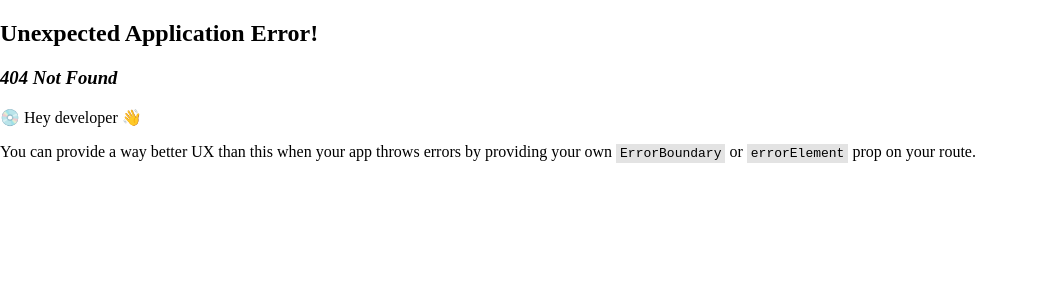
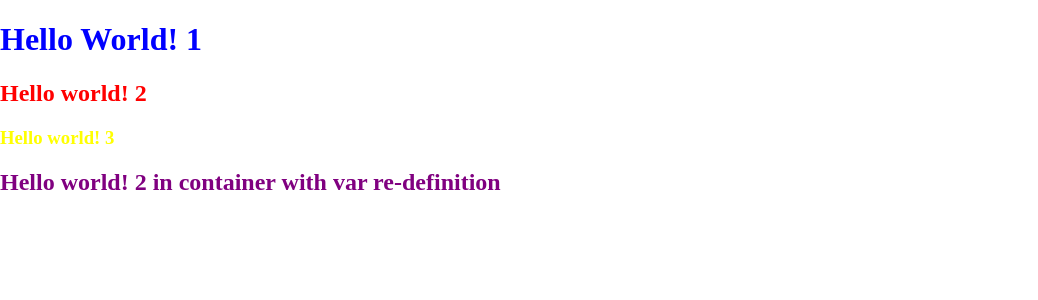
Before and after one commit to EMinasian/react-hands-on, a React (Vite) app: page /css-variables in a window 1280 px wide. Before the commit this address had no page. Shown: the top 300 px of the page, without its empty margins (0-1038 px from the left). Built offline with nearby package versions, Linux system fonts and the light colour scheme.

Commit message:
feat: css variables

```diff
--- a/src/main.jsx
+++ b/src/main.jsx
@@ -15,6 +15,7 @@ import CompoundComponents from "./routes/CompoundComponents";
 import ChildrenComponentsDesignPattern from "./routes/ChildrenComponentsDesignPattern";
 import ExposeFunctionalityThroughRef from "./routes/ExposeFunctionalityThroughRef";
 import BlobDownload from "./routes/BlobDownload";
+import CSSVariables from "./routes/CSSVariables";
 
 const router = createBrowserRouter([
   { path: "/", element: <StartPage /> },
@@ -31,6 +32,7 @@ const router = createBrowserRouter([
   { path: "/children-components-design-pattern", element: <ChildrenComponentsDesignPattern /> },
   { path: "/expose-functionality-through-ref", element: <ExposeFunctionalityThroughRef /> },
   { path: "/blob-download", element: <BlobDownload /> },
+  { path: "/css-variables", element: <CSSVariables /> },
 ]);
 
 ReactDOM.createRoot(document.getElementById("root")).render(
--- /dev/null
+++ b/src/routes/CSSVariables/CSSVariables.jsx
@@ -0,0 +1,14 @@
+import './styles.css'
+
+export default function CSSVariables() {
+  return (
+    <>
+      <h1>Hello World! 1</h1>
+      <h2>Hello world! 2</h2>
+      <h3>Hello world! 3</h3>
+      <div class='container'>
+        <h2>Hello world! 2 in container with var re-definition</h2>
+      </div>
+    </>
+  )
+}
--- /dev/null
+++ b/src/routes/CSSVariables/index.js
@@ -0,0 +1,3 @@
+import CSSVariables from "./CSSVariables";
+
+export default CSSVariables;
--- /dev/null
+++ b/src/routes/CSSVariables/styles.css
@@ -0,0 +1,19 @@
+:root{
+  --some-valid-color: red;
+}
+
+h1 {
+  color: blue;
+}
+
+h2 {
+  color: var(--some-valid-color)
+}
+
+h3 {
+  color: var(--non-existing-var, yellow)
+}
+
+.container {
+  --some-valid-color: purple;
+}
--- a/src/routes/StartPage/listData.json
+++ b/src/routes/StartPage/listData.json
@@ -63,5 +63,10 @@
         "id": "12",
         "title": "Blob Download",
         "linkTo": "/blob-download"
+    },
+    {
+        "id": "13",
+        "title": "CSS Variables",
+        "linkTo": "/css-variables"
     }
 ]
```
